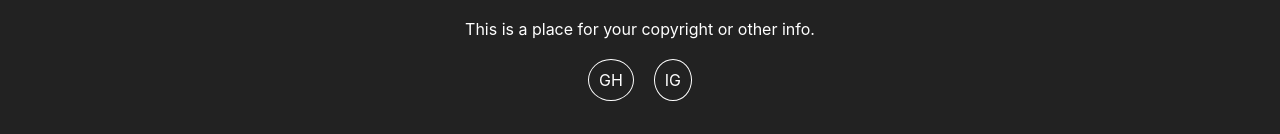
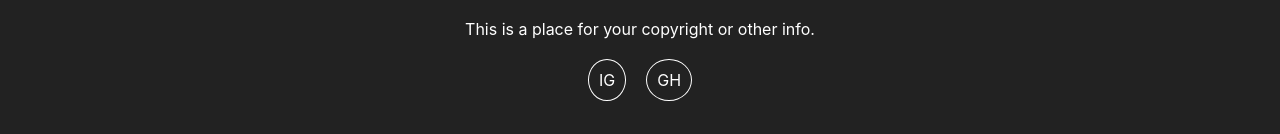
Before and after one commit to yas305/PersonalWebsite, a React (Create React App) app: page / in a window 1280 px wide. Shown: the part 2376-2510 px from the top of the page. Built offline with nearby package versions, Linux system fonts and the light colour scheme.

Commit message:
added footer to the bottom of page

```diff
--- a/src/Footer.js
+++ b/src/Footer.js
@@ -8,8 +8,8 @@ function Footer() {
                 <h3>My Website</h3>
                 <p>This is a place for your copyright or other info.</p>
                 <ul className="socials">
-                    <li><a href="https://github.com/yas305"><i className="your-icon-class">GH</i></a></li>
-                    <li><a href="https://www.instagram.com/_yahieali12"><i className="your-icon-class">IG</i></a></li>
+                <li><a href="https://www.instagram.com/_yahieali12"><i className="your-icon-class">IG</i></a></li>
+                <li><a href="https://github.com/yas305"><i className="your-icon-class">GH</i></a></li>
                 </ul>
             </div>
         </footer>
```
